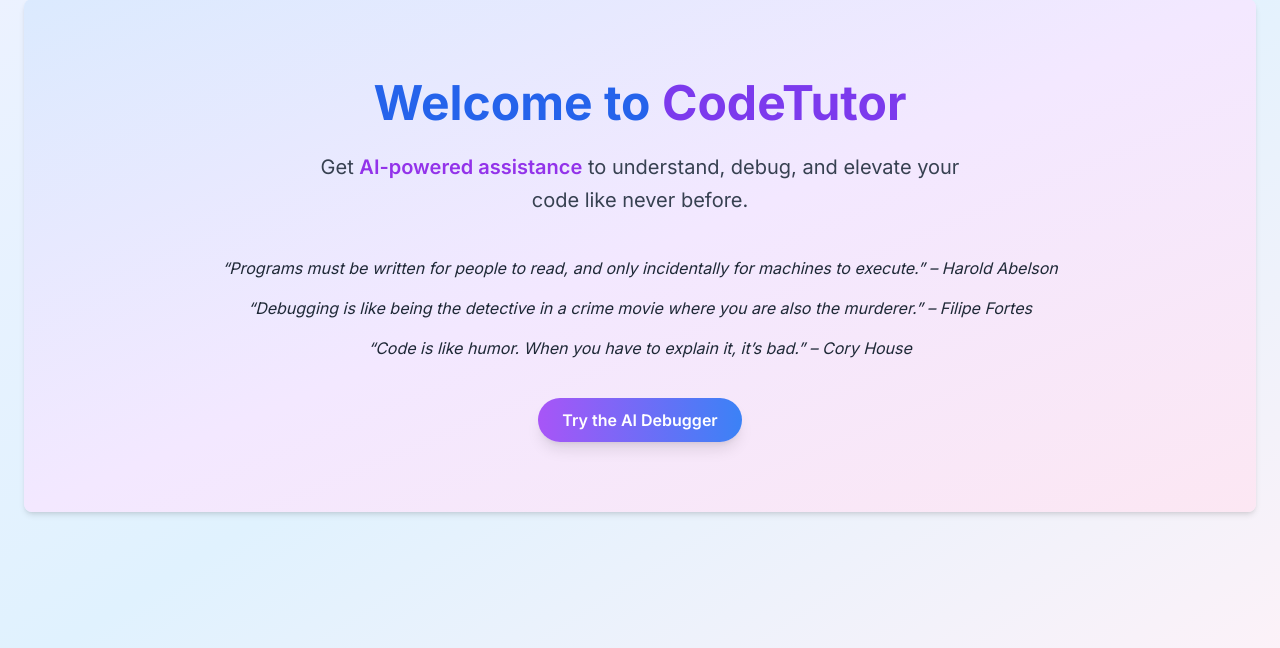
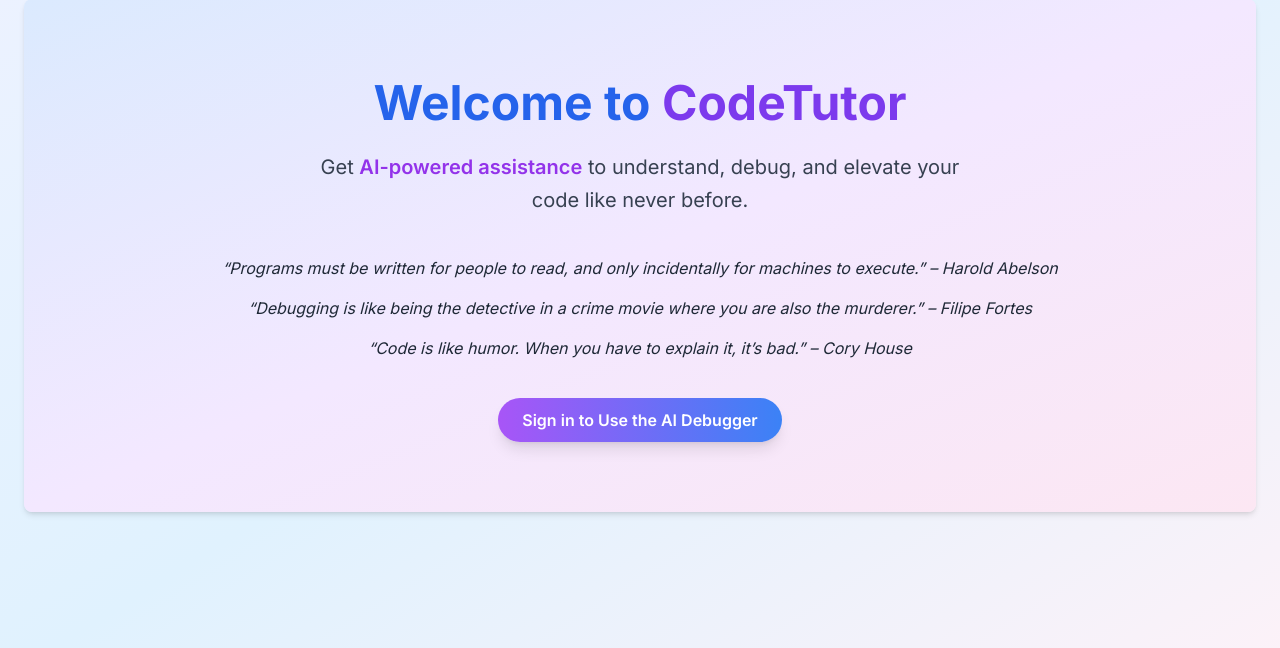
Before and after one commit to Tejavallepu-11/CodeTutor, a Django app: page / in a window 1280 px wide. Shown: the part 118-766 px from the top of the page. Run offline with Django 5.2, Linux system fonts and the light colour scheme; some libraries are stand-ins or nearby versions.

Commit message:
Add files via upload

```diff
--- a/templates/home.html
+++ b/templates/home.html
@@ -18,9 +18,15 @@
 
   <!-- CTA Button -->
   <div class="mt-12">
-    <a href="{% url 'chat_interface' %}" class="px-6 py-3 bg-gradient-to-r from-purple-500 to-blue-500 text-white font-semibold rounded-full shadow-lg hover:scale-105 transition duration-300">
-      Try the AI Debugger
-    </a>
+    {% if user.is_authenticated %}
+      <a href="{% url 'chat_interface' %}" class="px-6 py-3 bg-gradient-to-r from-purple-500 to-blue-500 text-white font-semibold rounded-full shadow-lg hover:scale-105 transition duration-300">
+        Try the AI Debugger
+      </a>
+    {% else %}
+      <a href="{% url 'login' %}" class="px-6 py-3 bg-gradient-to-r from-purple-500 to-blue-500 text-white font-semibold rounded-full shadow-lg hover:scale-105 transition duration-300">
+        Sign in to Use the AI Debugger
+      </a>
+    {% endif %}
   </div>
 </div>
 
```
